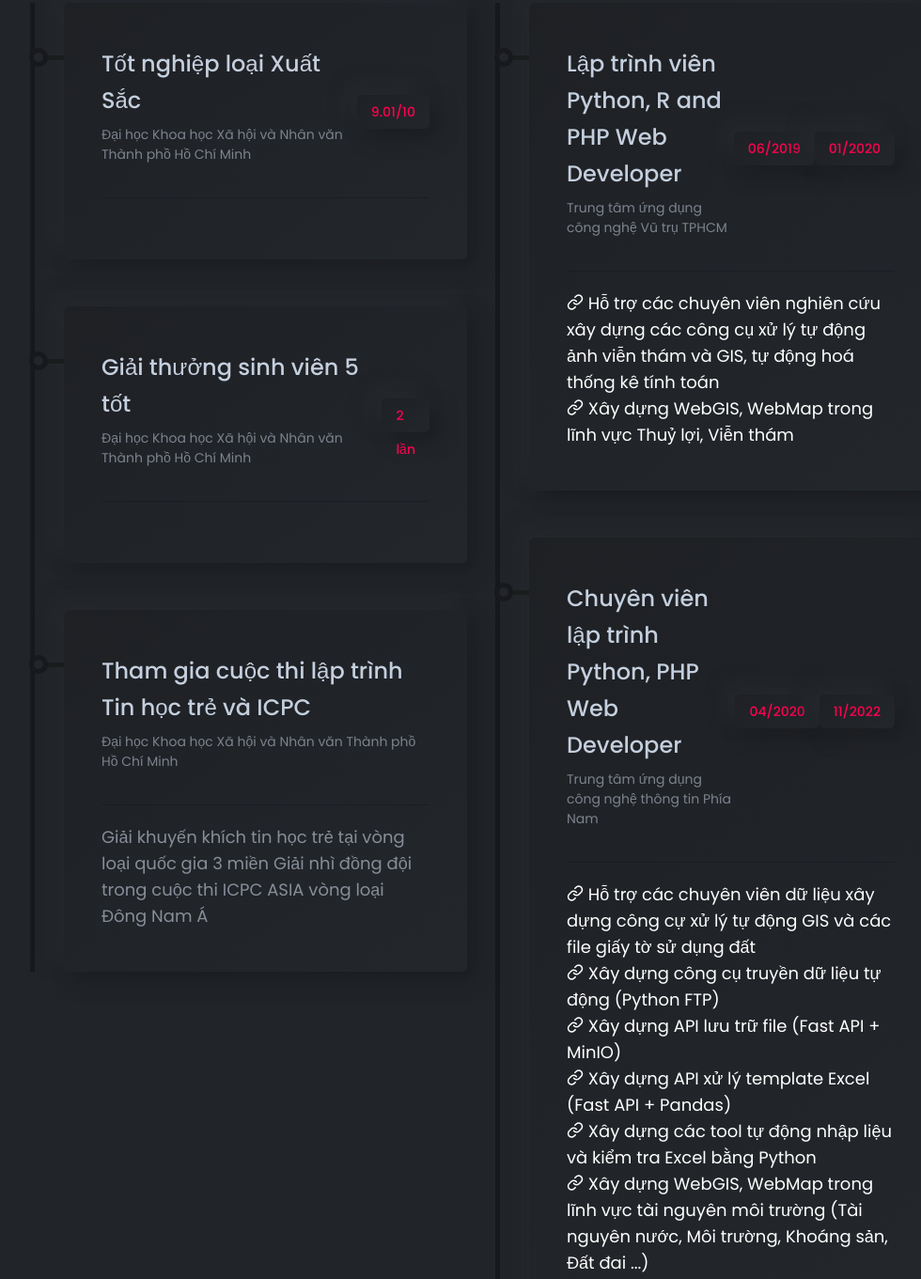
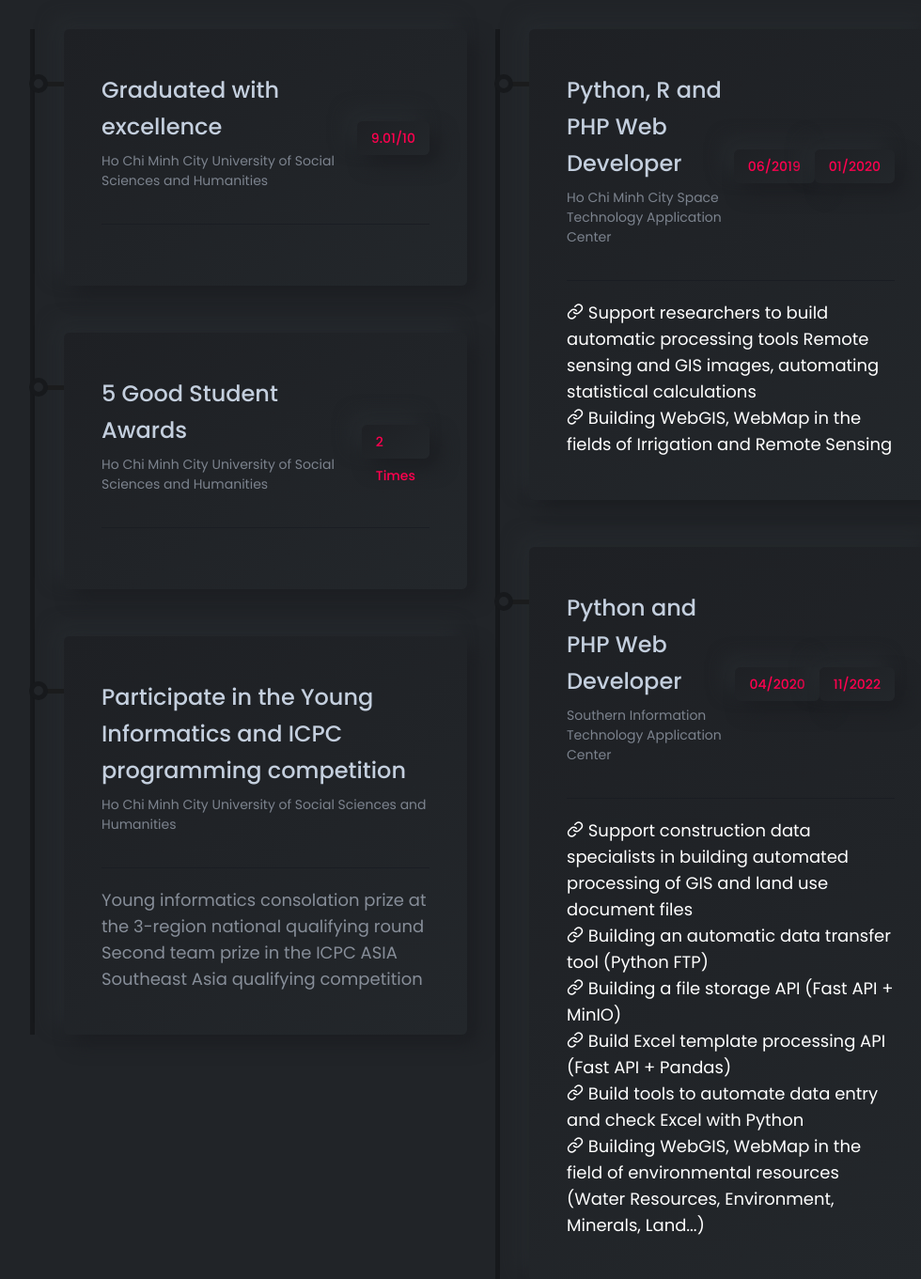
Before and after one commit to ethernal-serenade/portfolio, a plain HTML site: page index.html in a window 1280 px wide. Shown: the part 1991-3352 px from the top of the page at 94% size, without its empty margins (273-1253 px from the left). Drawn offline with nearby package versions, Linux system fonts and the light colour scheme; no server answers; files whose address does not match are found by name.

Commit message:
feat: update English version

```diff
--- a/index.html
+++ b/index.html
@@ -4,7 +4,7 @@
 <head>
     <meta charset="utf-8">
     <meta http-equiv="x-ua-compatible" content="ie=edge">
-    <title>WebGIS Developer - Personal Portfolio</title>
+    <title>FullStack Developer - GIS Data Analysic - Personal Portfolio</title>
     <meta name="robots" content="noindex, follow" />
     <meta name="description" content="">
     <meta name="viewport" content="width=device-width, initial-scale=1, shrink-to-fit=no">
@@ -206,7 +206,7 @@
                                 </div>
                                 <div class="content">
                                     <h4 class="title"><a href="#">Fullstack Developer</a></h4>
-                                    <p class="description">Xây dựng các hệ thống phần mềm</p>
+                                    <p class="description">Building software systems</p>
                                     <a class="read-more-button" href="#"><i class="feather-arrow-right"></i></a>
                                 </div>
                             </div>
@@ -223,7 +223,7 @@
                                 </div>
                                 <div class="content">
                                     <h4 class="title"><a href="#">Data Analyst and GIS</a></h4>
-                                    <p class="description">Có kỹ năng xử lý các dữ liệu lớn, phức tạp và lập trình các phần mềm tự động xử lý</p>
+                                    <p class="description">Having skills in handling large, complex data and programming automatic processing software</p>
                                     <a class="read-more-button" href="#"><i class="feather-arrow-right"></i></a>
                                 </div>
                             </div>
@@ -398,8 +398,8 @@
                                                         <div class="inner">
                                                             <div class="heading">
                                                                 <div class="title">
-                                                                    <h4>Tốt nghiệp loại Xuất Sắc</h4>
-                                                                    <span>Đại học Khoa học Xã hội và Nhân văn Thành phồ Hồ Chí Minh</span>
+                                                                    <h4>Graduated with excellence</h4>
+                                                                    <span>Ho Chi Minh City University of Social Sciences and Humanities</span>
                                                                 </div>
                                                                 <div class="date-of-time">
                                                                     <span>9.01/10</span>
@@ -414,11 +414,11 @@
                                                         <div class="inner">
                                                             <div class="heading">
                                                                 <div class="title">
-                                                                    <h4>Giải thưởng sinh viên 5 tốt</h4>
-                                                                    <span>Đại học Khoa học Xã hội và Nhân văn Thành phồ Hồ Chí Minh</span>
+                                                                    <h4>5 Good Student Awards</h4>
+                                                                    <span>Ho Chi Minh City University of Social Sciences and Humanities</span>
                                                                 </div>
                                                                 <div class="date-of-time">
-                                                                    <span>2 lần</span>
+                                                                    <span>2 Times</span>
                                                                 </div>
                                                             </div>
                                                         </div>
@@ -430,13 +430,13 @@
                                                         <div class="inner">
                                                             <div class="heading">
                                                                 <div class="title">
-                                                                    <h4>Tham gia cuộc thi lập trình Tin học trẻ và ICPC</h4>
-                                                                    <span>Đại học Khoa học Xã hội và Nhân văn Thành phồ Hồ Chí Minh</span>
+                                                                    <h4>Participate in the Young Informatics and ICPC programming competition</h4>
+                                                                    <span>Ho Chi Minh City University of Social Sciences and Humanities</span>
                                                                 </div>
                                                             </div>
                                                             <p class="description">
-                                                                <span>Giải khuyến khích tin học trẻ tại vòng loại quốc gia 3 miền</span>
-                                                                <span>Giải nhì đồng đội trong cuộc thi ICPC ASIA vòng loại Đông Nam Á</span>
+                                                                <span>Young informatics consolation prize at the 3-region national qualifying round</span>
+                                                                <span>Second team prize in the ICPC ASIA Southeast Asia qualifying competition</span>
                                                             </p>
                                                         </div>
                                                     </div>
@@ -459,8 +459,8 @@
                                                         <div class="inner">
                                                             <div class="heading">
                                                                 <div class="title">
-                                                                    <h4>Lập trình viên Python, R and PHP Web Developer</h4>
-                                                                    <span>Trung tâm ứng dụng công nghệ Vũ trụ TPHCM</span>
+                                                                    <h4>Python, R and PHP Web Developer</h4>
+                                                                    <span>Ho Chi Minh City Space Technology Application Center</span>
                                                                 </div>
                                                                 <div class="date-of-time">
                                                                     <span>06/2019</span>
@@ -472,13 +472,13 @@
                                                             <p class="description">
                                                                 <a href="">
                                                                     <i class="feather feather-link"></i>
-                                                                    <span>Hỗ trợ các chuyên viên nghiên cứu xây dựng các công cụ xử lý tự động
-                                                                    ảnh viễn thám và GIS, tự động hoá thống kê tính toán</span>
+                                                                    <span>Support researchers to build automatic processing tools
+                                                                    Remote sensing and GIS images, automating statistical calculations</span>
                                                                 </a>
                                                                 <br>
                                                                 <a href="">
                                                                     <i class="feather feather-link"></i>
-                                                                    <span>Xây dựng WebGIS, WebMap trong lĩnh vực Thuỷ lợi, Viễn thám</span>
+                                                                    <span>Building WebGIS, WebMap in the fields of Irrigation and Remote Sensing</span>
                                                                 </a>
                                                             </p>
                                                         </div>
@@ -489,8 +489,8 @@
                                                         <div class="inner">
                                                             <div class="heading">
                                                                 <div class="title">
-                                                                    <h4>Chuyên viên lập trình Python, PHP Web Developer</h4>
-                                                                    <span>Trung tâm ứng dụng công nghệ thông tin Phía Nam</span>
+                                                                    <h4>Python and PHP Web Developer</h4>
+                                                                    <span>Southern Information Technology Application Center</span>
                                                                 </div>
                                                                 <div class="date-of-time">
                                                                     <span>04/2020</span>
@@ -502,32 +502,32 @@
                                                             <p class="description">
                                                                 <a href="">
                                                                     <i class="feather feather-link"></i>
-                                                                    Hỗ trợ các chuyên viên dữ liệu xây dựng công cự xử lý tự động GIS và các file giấy tờ sử dụng đất
+                                                                    Support construction data specialists in building automated processing of GIS and land use document files
                                                                 </a>
                                                                 <br>
                                                                 <a href="">
                                                                     <i class="feather feather-link"></i>
-                                                                    Xây dựng công cụ truyền dữ liệu tự động (Python FTP)
+                                                                    Building an automatic data transfer tool (Python FTP)
                                                                 </a>
                                                                 <br>
                                                                 <a href="">
                                                                     <i class="feather feather-link"></i>
-                                                                    Xây dựng API lưu trữ file (Fast API + MinIO)
+                                                                    Building a file storage API (Fast API + MinIO)
                                                                 </a>
                                                                 <br>
                                                                 <a href="">
                                                                     <i class="feather feather-link"></i>
-                                                                    Xây dựng API xử lý template Excel (Fast API + Pandas)
+                                                                    Build Excel template processing API (Fast API + Pandas)
                                                                 </a>
                                                                 <br>
                                                                 <a href="">
                                                                     <i class="feather feather-link"></i>
-                                                                    Xây dựng các tool tự động nhập liệu và kiểm tra Excel bằng Python
+                                                                    Build tools to automate data entry and check Excel with Python
                                                                 </a>
                                                                 <br>
                                                                 <a href="">
                                                                     <i class="feather feather-link"></i>
-                                                                    Xây dựng WebGIS, WebMap trong lĩnh vực tài nguyên môi trường (Tài nguyên nước, Môi trường, Khoáng sản, Đất đai ...)
+                                                                    Building WebGIS, WebMap in the field of environmental resources (Water Resources, Environment, Minerals, Land...)
                                                                 </a>
                                                             </p>
                                                         </div>
@@ -537,25 +537,25 @@
                                                         <div class="inner">
                                                             <div class="heading">
                                                                 <div class="title">
-                                                                    <h4>Chuyên viên lập trình WebGIS (C#, Javascript React, Python</h4>
-                                                                    <span>Công ty cổ phần công nghệ phần mềm Intelli</span>
+                                                                    <h4>WebGIS programmer (C#, Javascript React and Python)</h4>
+                                                                    <span>Intelli Software Technology Joint Stock Company</span>
                                                                 </div>
                                                                 <div class="date-of-time">
-                                                                    <span>11/2022</span>
+                                                                    <span>November 2022</span>
                                                                 </div>
                                                                 <div class="date-of-time">
-                                                                    <span>02/2023</span>
+                                                                    <span>February 2023</span>
                                                                 </div>
                                                             </div>
                                                             <p class="description">
                                                                 <a href="">
                                                                     <i class="feather feather-link"></i>
-                                                                    Xây dựng các tool tự động kiểm tra và backup dữ liệu Arcgis Geodatabase
+                                                                    Build tools to automatically check and backup Arcgis Geodatabase data
                                                                 </a>
                                                                 <br>
                                                                 <a href="">
                                                                     <i class="feather feather-link"></i>
-                                                                    Xây dựng giao diện và chức năng phần mềm quản lý sự cố cấp thoát nước (Ticket System Management)
+                                                                    Building interfaces and functions of water supply and drainage incident management software (Ticket System Management)
                                                                 </a>
                                                             </p>
                                                         </div>
@@ -566,7 +566,7 @@
                                                             <div class="heading">
                                                                 <div class="title">
                                                                     <h4>Technical Leader - Fullstack Web Developer</h4>
-                                                                    <span>Trung tâm ứng dụng Công nghệ thông tin và Dữ liệu phía Nam</span>
+                                                                    <span>Southern Information Technology and Data Application Center</span>
                                                                 </div>
                                                                 <div class="date-of-time">
                                                                     <span>03/2023</span>
@@ -578,12 +578,12 @@
                                                             <p class="description">
                                                                 <a href="">
                                                                     <i class="feather feather-link"></i>
-                                                                    Xây dựng và phát triển phần mềm Cổng chia sẻ Cơ sở dữ liệu tỉnh Trà Vinh (Geonetwork)
+                                                                    Building and developing Tra Vinh Province Database Sharing Portal software (Geonetwork)
                                                                 </a>
                                                                 <br>
                                                                 <a href="">
                                                                     <i class="feather feather-link"></i>
-                                                                    Xây dựng và phát triển hệ thống phần mềm Quản lý ra - vào bến dành cho xe Khách Bến xe Miền Tây
+                                                                    Construction and development of software system for Terminal Entry and Exit Management for passenger buses at Mien Tay Bus Station
                                                                 </a>
                                                             </p>
                                                         </div>
@@ -2231,7 +2231,7 @@
                                         loading="lazy" referrerpolicy="no-referrer-when-downgrade"></iframe>
                             </div>
                             <div class="title-area">
-                                <h4 class="title">Nguyễn Đức Lâm</h4>
+                                <h4 class="title">Nguyen Duc Lam</h4>
                             </div>
                             <div class="description">
                                 <span class="phone">Phone: <a href="tel:0815985051">0815985051</a></span>
```
